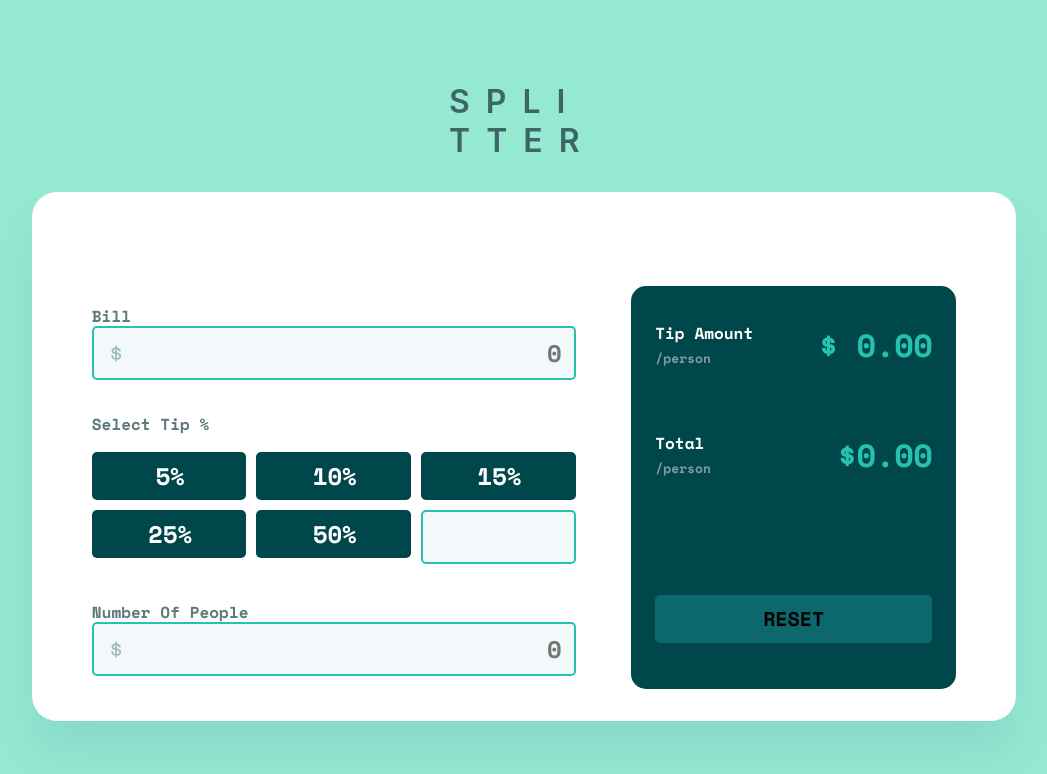
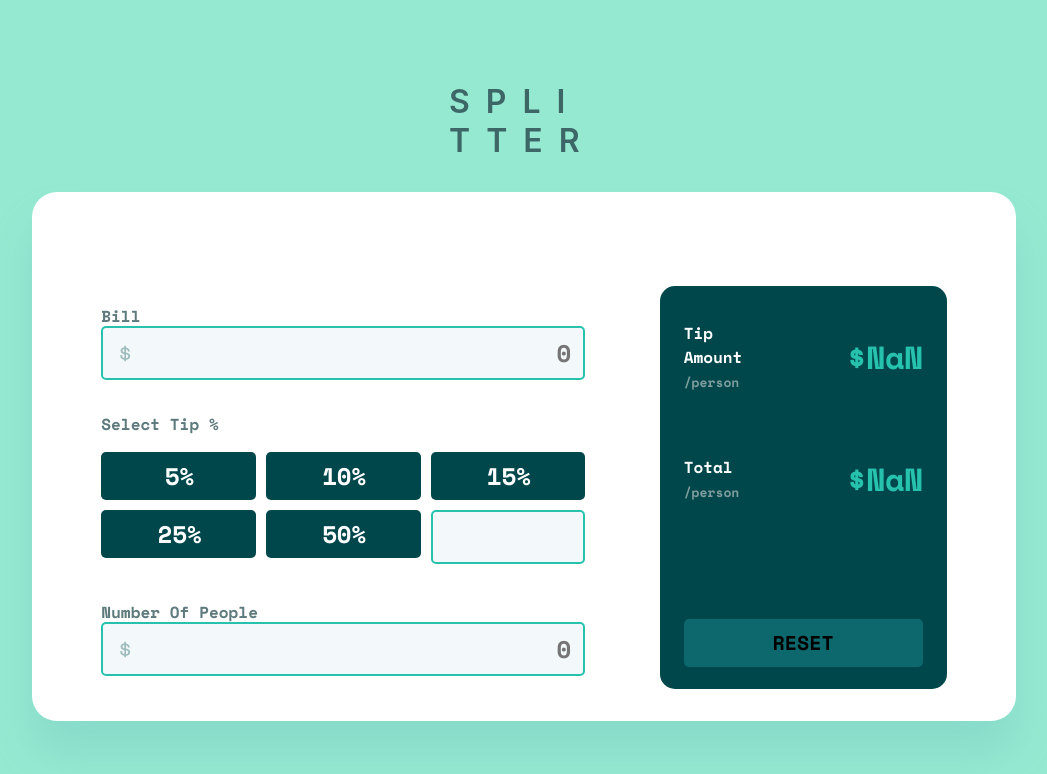
Before and after one commit to mikhita/tip-calculator-react, a React (Create React App) app in the folder tip-calculator/: page / in a window 1280 px wide. Shown: the top 774 px of the page, without its empty margins (116-1163 px from the left). Built offline with nearby package versions, Linux system fonts and the light colour scheme.

Commit message:
I add dynamically calculator for total values

```diff
--- a/tip-calculator/src/components/Component.css
+++ b/tip-calculator/src/components/Component.css
@@ -1,5 +1,5 @@
 
-#billInput{
+#billInput, #numOfPeople{
     background: #F3F9FA;
     background-image: url(../components/assets/icon-dollar.svg);
     background-repeat: no-repeat;
@@ -29,7 +29,14 @@
     cursor: pointer;
     border-color: #26C2AE;
 }
+#numOfPeople:hover{
+    cursor: pointer;
+    border-color: #26C2AE;
+}
 #billInput:focus{
+    border-color: #26C2AE;
+}
+#numOfPeople:focus{
     border-color: #26C2AE;
 }
 #percent{
--- a/tip-calculator/src/components/MainDiv.js
+++ b/tip-calculator/src/components/MainDiv.js
@@ -1,40 +1,46 @@
-import React, {useState} from 'react'
+import React, {useState , useEffect} from 'react'
 import "./Component.css"
 import styled from 'styled-components'
 import SelectInputs from './SelectInputs.js'
 import TipAmount from './TipAmount.js'
-import { useForm } from "react-hook-form"
+import { useForm , useWatch } from "react-hook-form"
 import { yupResolver } from "@hookform/resolvers/yup";
 import schema from '../schema.js';
 import Inputs from './Inputs.js'
 function MainDiv() {
-    const {register, handleSubmit,  formState: { errors, dirtyFields, isDirty } } = useForm({
+    const {register, handleSubmit, control , formState: { errors, dirtyFields, isDirty } } = useForm({
         criteriaMode: "all",
         mode: "onChange",
         resolver: yupResolver(schema)
       });
       const onSubmit = data => console.log(data);
       const [isChoosen, setIsChoosen] = useState();
+      const [isBill, setIsBill] = useState();
+      const [numPeople, setNumPeople] = useState();
+      const [tipAmount, setTipAmount] = useState(0);
+    const [totalAmount, setTotalAmount] = useState(0);
 
-
+    const tipReset = (isBill*isChoosen/100)/numPeople
+    const totalReset = (parseInt(isBill)+isBill*isChoosen/100)/numPeople
+    console.log(typeof(isBill))
       const array = [5,10,15,25,50];
   return (
     <MainDivs>
         <WhiteSide>
         <form>
-            <Inputs type="number" id="billInput" register={register} label="billInput"
+            <Inputs type="number" id="billInput" register={register} value={isBill} onChange={(e)=>setIsBill(e.target.value)} label="billInput"
             placeholder="0" text="Bill" error={errors.billInput && errors.billInput.message }/>
             <SecondP>Select Tip %</SecondP>
             <PercentDiv>
                 <SelectInputs isChoosen={isChoosen} setIsChoosen={setIsChoosen} array={array}/>
                 <Inputs value={isChoosen} noMargin onChange={(e)=>setIsChoosen(e.target.value)} type="number" id="percent" register={register} label="percent" error={errors.percent && errors.percent.message }/>
             </PercentDiv>
-            <Inputs classname="numogp" type="number" id="billInput" register={register} label="numOfPeople"
+            <Inputs classname="numogp" value={numPeople} onChange={(e)=>setNumPeople(e.target.value)} type="number" id="numOfPeople" register={register} label="numOfPeople"
             placeholder="0" text="Number Of People" error={errors.numOfPeople && errors.numOfPeople.message } />
         </form>
         </WhiteSide>
         <GreenSide>
-           <TipAmount />
+           <TipAmount  tip={tipReset} total={totalReset}/>
            <ResetB>
             Reset
            </ResetB>
--- a/tip-calculator/src/components/TipAmount.js
+++ b/tip-calculator/src/components/TipAmount.js
@@ -5,15 +5,16 @@ import styled from 'styled-components'
 
 
 function TipAmount(props) {
+
   return (
     <TipsTotal>
         <TipAmounts>
             <p>Tip Amount <span>/person</span></p>
-            <div> $ 0.00 </div>
+            <div> ${props.tip.toFixed(2)} </div>
         </TipAmounts>
         <Total>
             <p>Total <span>/person</span></p>
-            <div>$0.00</div>
+            <div>${props.total.toFixed(2)}</div>
         </Total>
     </TipsTotal>
   )
```
